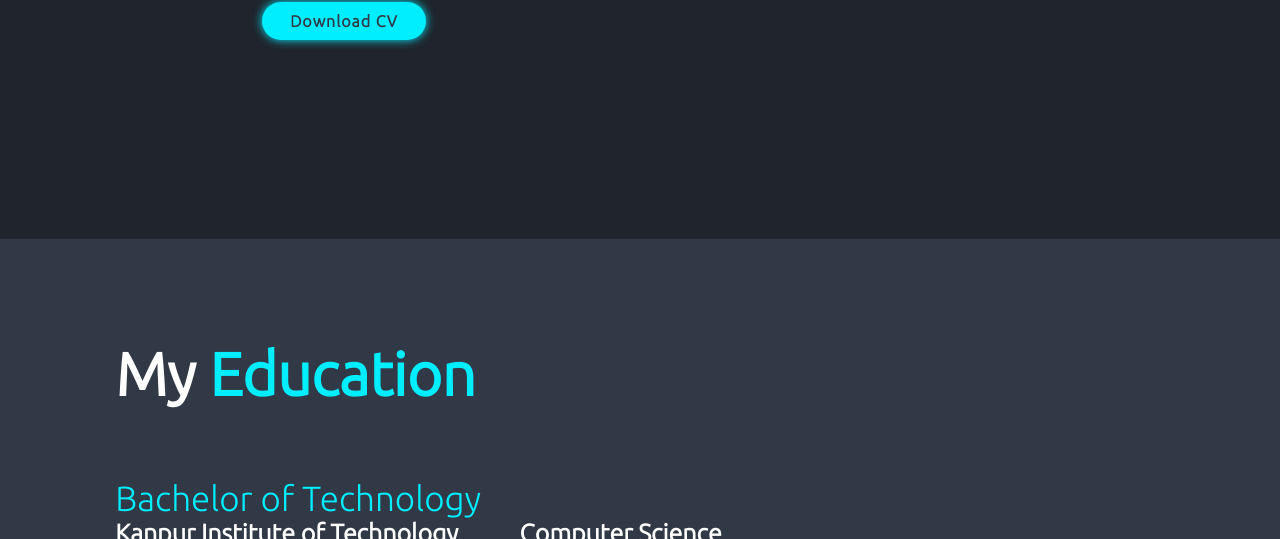
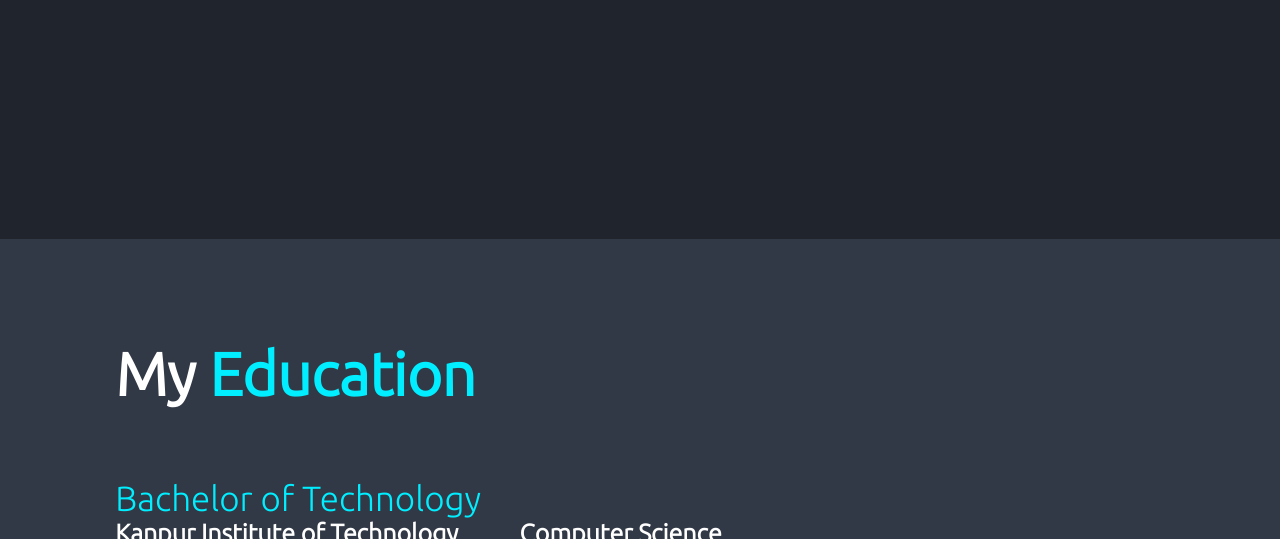
Before and after one commit to Deepanshi-Srivastava2004/portfolio, a plain HTML site: page index.html in a window 1280 px wide. Shown: the part 561-1100 px from the top of the page. Drawn offline with nearby package versions, Linux system fonts and the light colour scheme; a web font is replaced by a local one.

Commit message:
Update index.html

```diff
--- a/index.html
+++ b/index.html
@@ -56,7 +56,6 @@
             ><i class="fab fa-github"></i
           ></a>
         </div>
-        <a href="resume.pdf" class="btn">Download CV</a>
       </div>
     </section>
 
```
